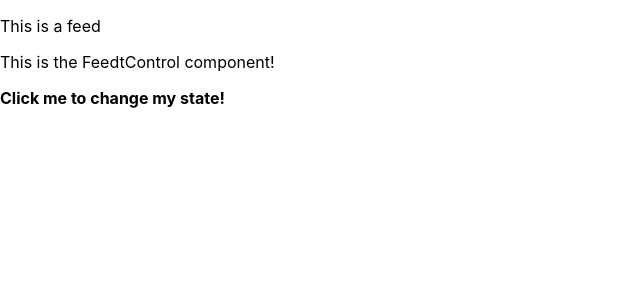
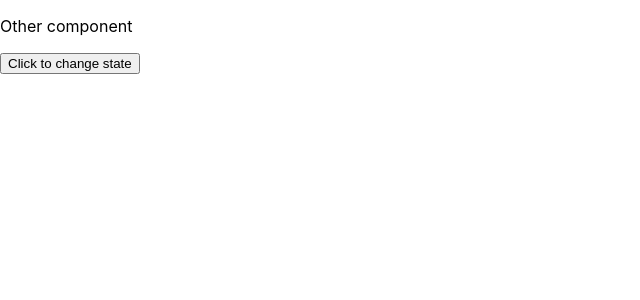
Before and after one commit to mashachicken/brownnit, a React (Create React App) app: page /#/newpost in a window 1280 px wide. Shown: the top 300 px of the page, without its empty margins (0-640 px from the left). Built offline with nearby package versions, Linux system fonts and the light colour scheme.

Commit message:
add a an other component that usesonHandleClick prop passed from its parent (feedControler) to change the state and therefore display feed

```diff
--- a/src/App.js
+++ b/src/App.js
@@ -4,12 +4,13 @@ import FeedControl from './FeedControl';
 import { Switch, Route } from 'react-router-dom';
 import logo from './logo.svg';
 import './App.css';
+import NewFeed from './NewFeed';
 
 function App(){
   return (
     <div>
       <Switch>
-        <Route exact path='/' component={Feed} />
+        <Route exact path='/' component={NewFeed} />
         <Route path='/newpost' component={FeedControl} />
       </Switch>
     </div>
--- a/src/FeedControl.jsx
+++ b/src/FeedControl.jsx
@@ -1,6 +1,7 @@
 import React from 'react';
 import Feed from './Feed';
 import Other from './Other';
+import NewFeed from './NewFeed';
 
 
 class FeedControl extends React.Component {
@@ -20,15 +21,13 @@ class FeedControl extends React.Component {
   render(){
     let currentlyVisibleContent = null;
     if (this.state.formVisibleOnPage){
-      currentlyVisibleContent = <Feed />;
+      currentlyVisibleContent = <NewFeed />;
     } else {
       currentlyVisibleContent = <Other onHandleClick={this.handleClick}/>;
     }
     return (
       <div>
-      <Feed />
-        <p>This is the FeedtControl component!</p>
-        <strong onClick={this.handleClick}>Click me to change my state!</strong>
+      {currentlyVisibleContent}
       </div>
     );
   }
--- /dev/null
+++ b/src/NewFeed.jsx
@@ -0,0 +1,11 @@
+import React from 'react';
+
+function NewTicketForm(){
+return (
+  <div>
+    <h1> New Feed </h1>
+  </div>
+);
+}
+
+export default NewTicketForm;
--- a/src/Other.jsx
+++ b/src/Other.jsx
@@ -1,11 +1,11 @@
 import React from 'react';
 import Feed from './Feed';
 import PropTypes from 'prop-types';
-function Other (){
+function Other (props){
   return(
     <div>
     <p> Other component</p>
-    <button>Click to change state</button>
+    <button onClick={props.onHandleClick}>Click to change state</button>
     </div>
   );
 }
```
